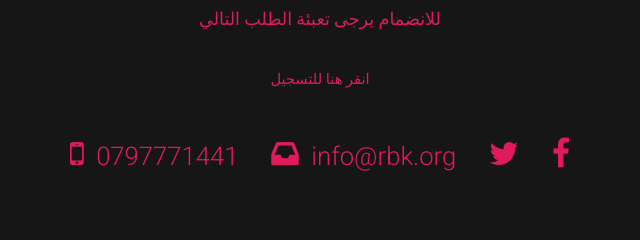
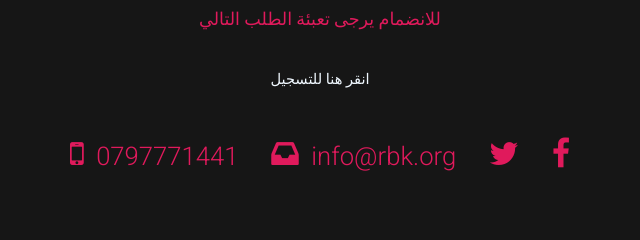
Before and after one commit to maisaa/rbk-girls, a plain HTML site: page index.html in a window 1280 px wide. Shown: the part 1703-1943 px from the top of the page, 320-960 px from the left. Drawn offline with nearby package versions, Linux system fonts and the light colour scheme.

Commit message:
small fix

```diff
--- a/index.html
+++ b/index.html
@@ -92,7 +92,7 @@
 						<h2>تواصل معنا</h2>
 						<span class="byline">للانضمام يرجى تعبئة الطلب التالي</span><br>
 
-						<a href="https://goo.gl/forms/ZGVHuzwtMFNj0FF03">انقر هنا للتسجيل</a></li>
+						<a style="color:aliceblue" href="https://goo.gl/forms/ZGVHuzwtMFNj0FF03">انقر هنا للتسجيل</a></li>
 					</header>
 					<ul class="contact">
 						<li><a href="#" class="fa fa-mobile">&nbsp  0797771441 </a></li>
```
